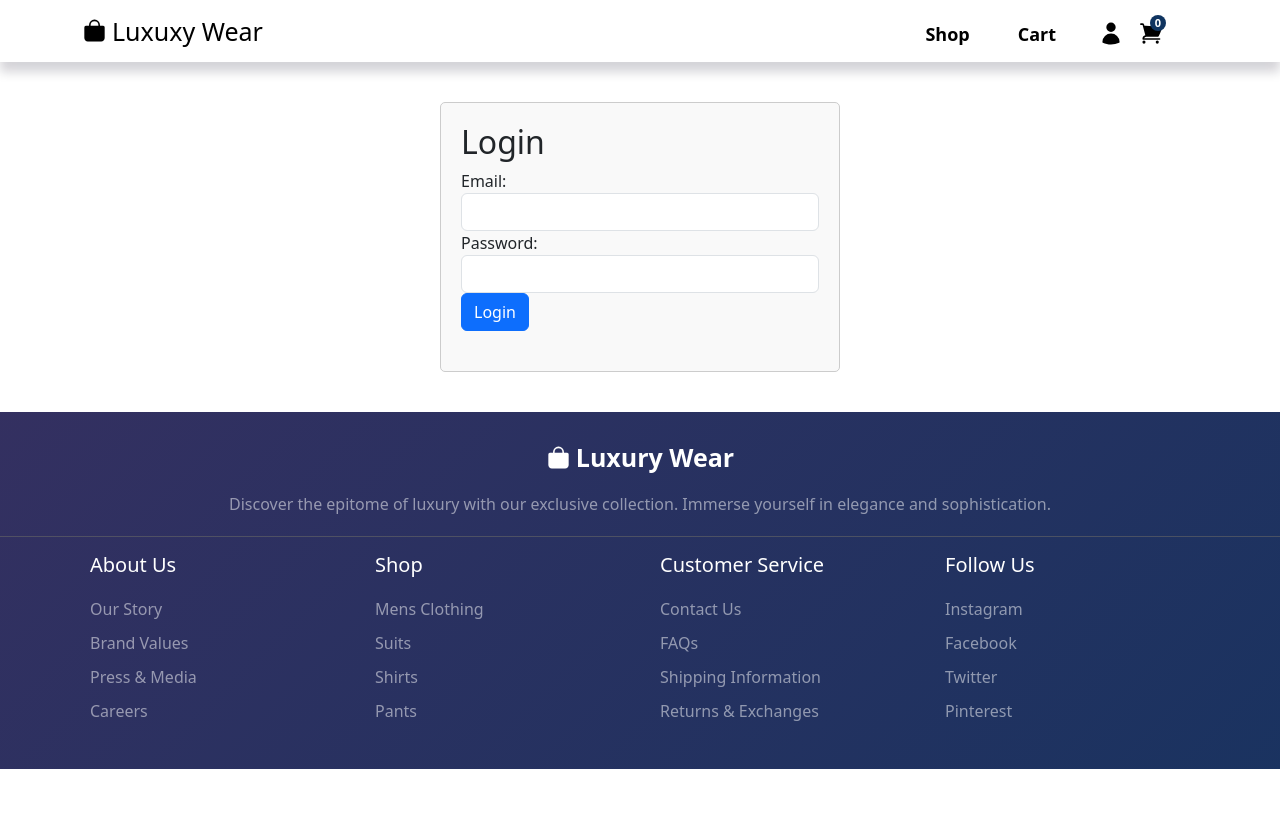
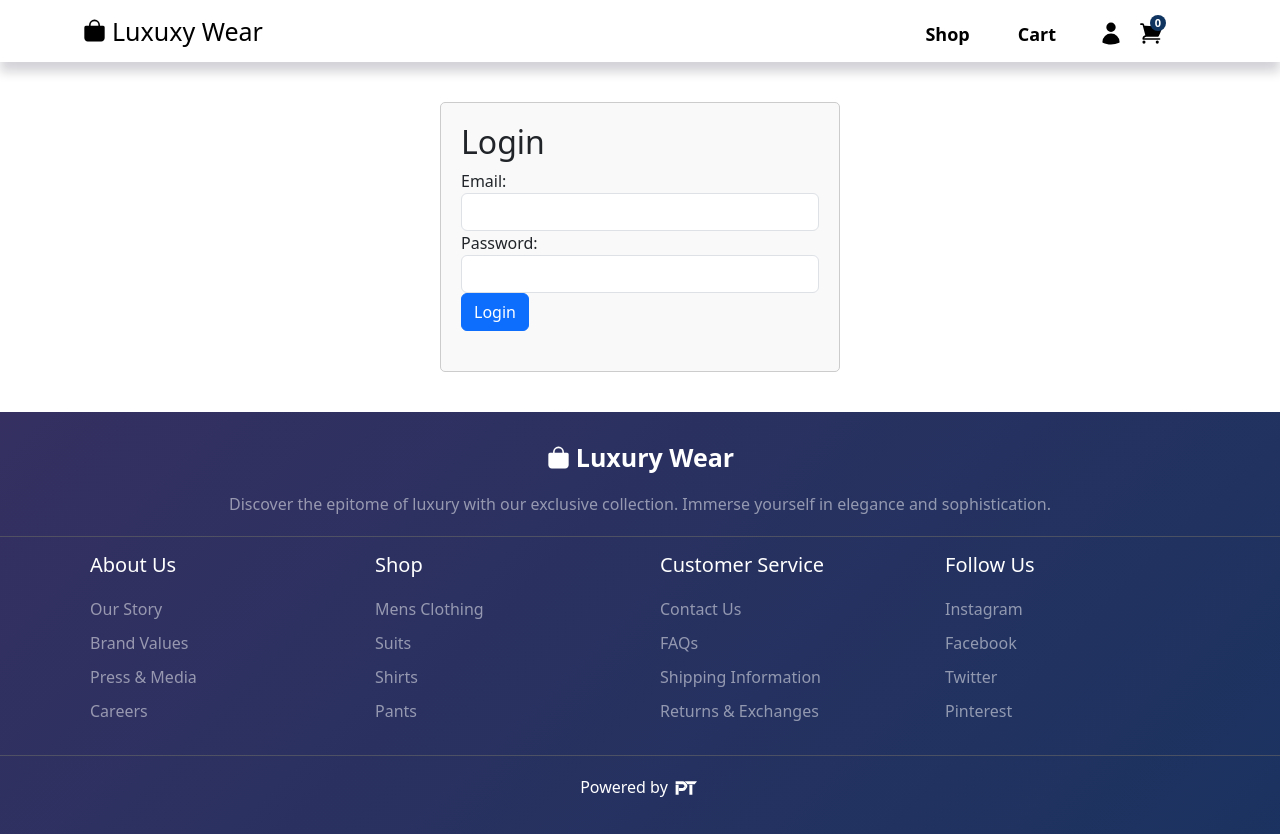
Before and after one commit to Jojo10x/luxwear, a React (Vite) app: page /login in a window 1280 px wide. Before the commit the page ends 800 px from the top, so only its background shows below. Built offline with nearby package versions, Linux system fonts and the light colour scheme; no server answers.

Commit message:
powered by

```diff
--- a/src/components/Footer/Footer.jsx
+++ b/src/components/Footer/Footer.jsx
@@ -3,6 +3,7 @@ import { Link } from "react-router-dom";
 import { Col, Container, Row } from "react-bootstrap"
 import { IonIcon } from '@ionic/react';
 import { bag} from 'ionicons/icons';
+import PTlogo from '../../assets/pt.svg'
 
 const Footer = () => {
   return (
@@ -58,6 +59,10 @@ const Footer = () => {
           </Col>
         </Row>
       </Container>
+      <div className="separator"></div>
+      <div className="PTlogo">
+      <a href="https://pixeltochka.tech/" target="_blank">Powered by<img src={PTlogo} alt="" /></a>
+      </div>
     </footer>
   );
 };
--- a/src/components/Footer/style.css
+++ b/src/components/Footer/style.css
@@ -59,6 +59,19 @@ footer li {
   margin-bottom: 1rem;
   border-top: 1px solid rgba(102, 102, 102, 0.6);
 }
+.PTlogo{
+  text-align: center;
+  img{
+    width: 2rem;
+  }
+  a{
+    color: white;
+  }
+  a:hover{
+    color: grey;
+  }
+}
+
 
 @keyframes gradient {
 0% {
```
Also changed, not shown: src/assets/pt.svg (added).
